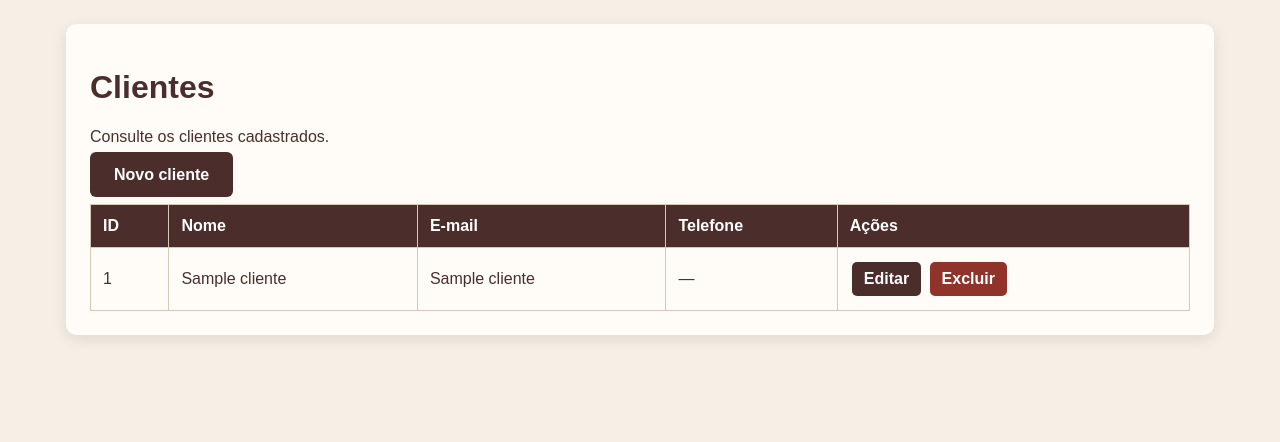
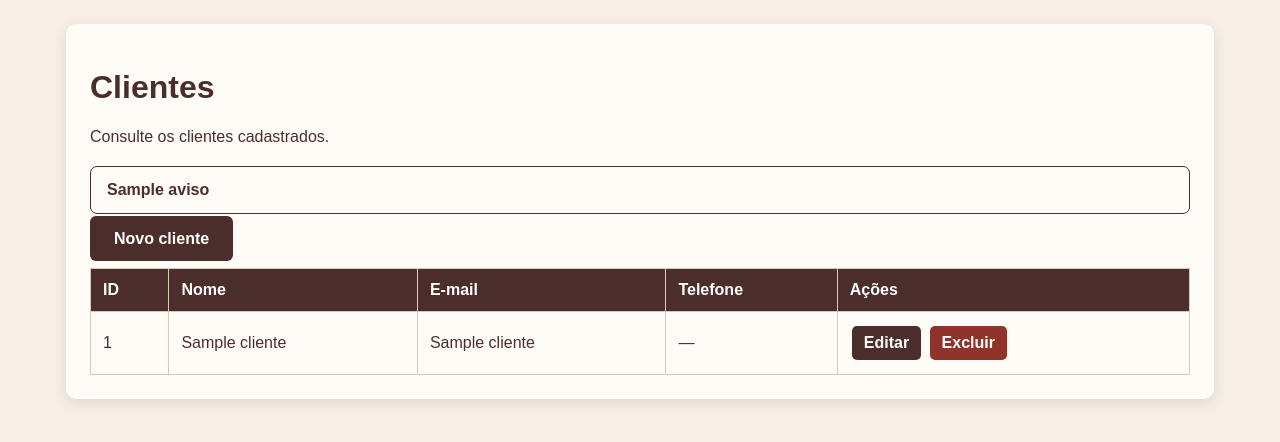
Before and after one commit to andrefranca1291/Mais-que-Caf-, a Flask app: template web/templates/clientes.html in a window 1280 px wide. Shown: the top 442 px of the page. Run offline with Flask 3, Linux system fonts and the light colour scheme; the template is opened without the code that fills it: most values are stand-ins (such as "Sample title", 1, 10 or a date in 2020).

Commit message:
Atualização

```diff
--- a/web/app.py
+++ b/web/app.py
@@ -40,7 +40,12 @@ def listar_clientes():
         """)
         clientes = cursor.fetchall()
 
-        return render_template("clientes.html", clientes=clientes)
+        return render_template(
+            "clientes.html",
+            clientes=clientes,
+            aviso=request.args.get("aviso"),
+            tipo_aviso=request.args.get("tipo", "sucesso")
+        )
 
     except Exception as erro:
         return f"Erro ao consultar clientes: {erro}", 500
@@ -356,18 +361,35 @@ def excluir_cliente(id_cliente):
         cursor.execute("DELETE FROM Cliente WHERE id_cliente = %s", (id_cliente,))
 
         if cursor.rowcount == 0:
-            return "Cliente não encontrado.", 404
+            return redirect(url_for(
+                "listar_clientes",
+                aviso="O cliente não foi encontrado.",
+                tipo="erro"
+            ))
 
         conexao.commit()
-        return redirect(url_for("listar_clientes"))
+        return redirect(url_for(
+            "listar_clientes",
+            aviso="Cliente excluído com sucesso.",
+            tipo="sucesso"
+        ))
 
-    except Exception:
+    except Exception as erro_banco:
         if conexao:
             conexao.rollback()
-        return (
-            "Não foi possível excluir este cliente. Verifique se ele possui pedidos vinculados.",
-            409
+        codigo_erro = (
+            getattr(erro_banco, "sqlstate", None)
+            or getattr(erro_banco, "pgcode", None)
         )
+        if codigo_erro == "23503":
+            mensagem = "Este cliente possui pedido(s) vinculado(s) e não pode ser excluído."
+        else:
+            mensagem = "Não foi possível excluir o cliente. Cliente possui histórico de pedidos."
+        return redirect(url_for(
+            "listar_clientes",
+            aviso=mensagem,
+            tipo="erro"
+        ))
     finally:
         if conexao:
             conexao.close()
--- a/web/templates/clientes.html
+++ b/web/templates/clientes.html
@@ -17,6 +17,23 @@
             box-shadow: 0 4px 14px rgba(75, 46, 43, .12);
         }
         .pagina-clientes > p { margin: 12px 0 20px; }
+        .pagina-clientes .aviso {
+            margin: 16px 0;
+            padding: 14px 16px;
+            border: 1px solid;
+            border-radius: 7px;
+            font-weight: bold;
+        }
+        .pagina-clientes .aviso.sucesso {
+            border-color: #9AC6A5;
+            background: #EAF5EC;
+            color: #285B35;
+        }
+        .pagina-clientes .aviso.erro {
+            border-color: #D9A3A0;
+            background: #FBEDEC;
+            color: #8F332B;
+        }
         .pagina-clientes .acoes-cliente { white-space: nowrap; }
         .pagina-clientes .acoes-cliente form { display: inline; margin: 0; }
         .pagina-clientes .botao-acao {
@@ -44,6 +61,10 @@
     <main class="pagina-clientes">
         <h1>Clientes</h1>
         <p>Consulte os clientes cadastrados.</p>
+
+        {% if aviso %}
+            <div class="aviso {{ tipo_aviso }}" role="alert">{{ aviso }}</div>
+        {% endif %}
 
         {% if erro %}
             <p class="mensagem erro">{{ erro }}</p>
```
